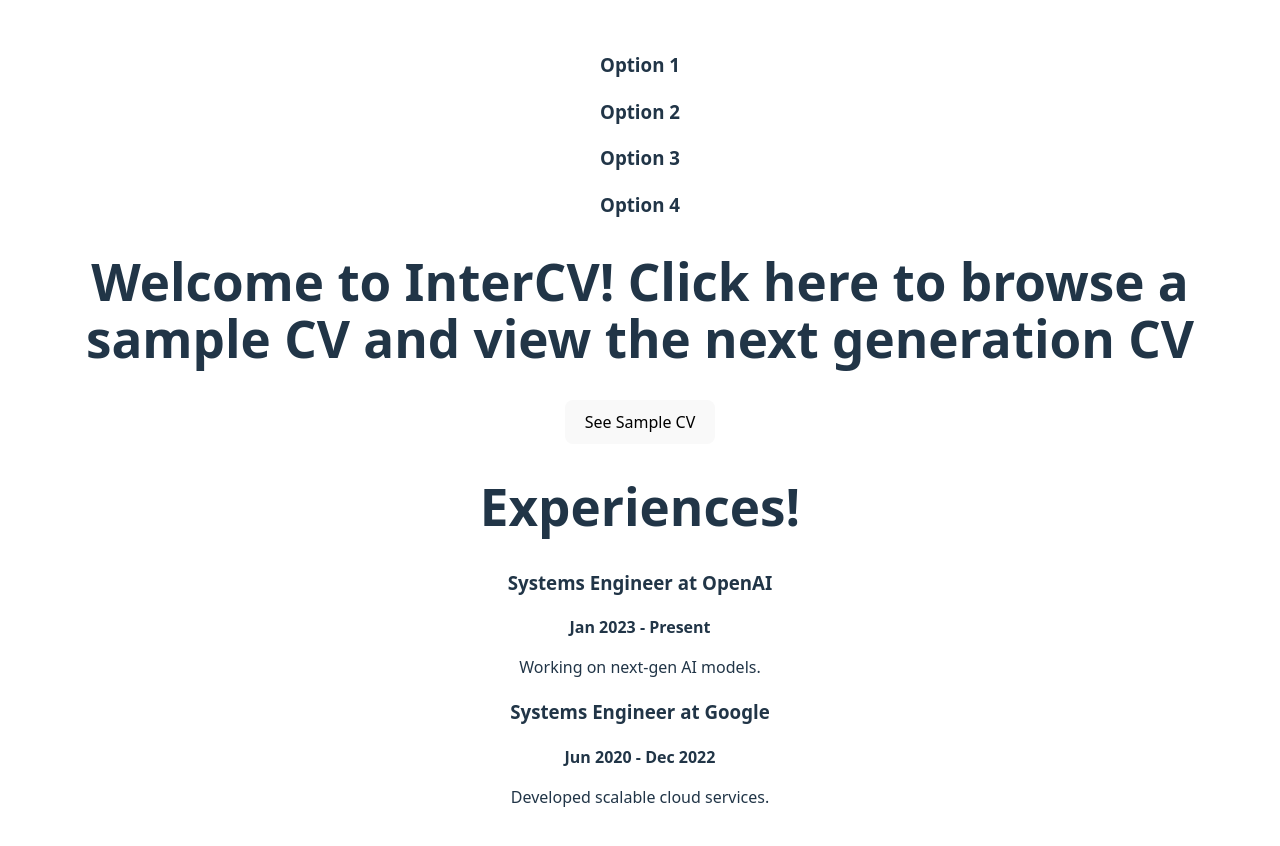
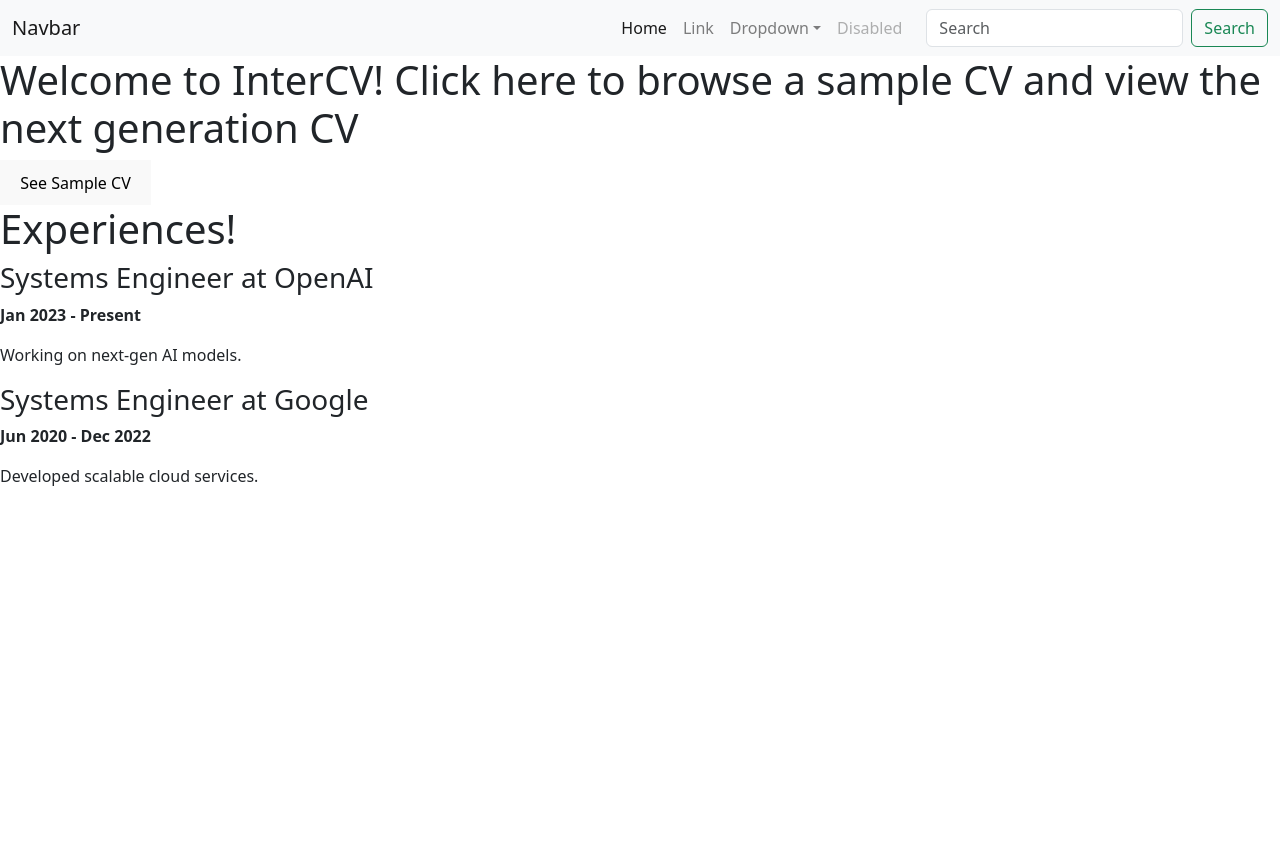
Before and after one commit to EricNorrwing/InterCV, a React (Vite) app in the folder intercv.client/: page / in a window 1280 px wide. Shown: the top 846 px of the page. After the commit the page ends 800 px from the top, so only its background shows below. Built offline with nearby package versions, Linux system fonts and the light colour scheme.

Commit message:
did some work on the navbar using bootstrap samples and the general app size to override react defaults in app.css

```diff
--- a/intercv.client/index.html
+++ b/intercv.client/index.html
@@ -1,6 +1,7 @@
 <!doctype html>
 <html lang="en">
   <head>
+    <link rel="stylesheet" href="https://cdn.jsdelivr.net/npm/bootstrap@4.0.0/dist/css/bootstrap.min.css" integrity="sha384-Gn5384xqQ1aoWXA+058RXPxPg6fy4IWvTNh0E263XmFcJlSAwiGgFAW/dAiS6JXm" crossorigin="anonymous">
     <meta charset="UTF-8" />
     <link rel="icon" type="image/svg+xml" href="/vite.svg" />
     <meta name="viewport" content="width=device-width, initial-scale=1.0" />
--- a/intercv.client/src/App.css
+++ b/intercv.client/src/App.css
@@ -1,11 +1,14 @@
-#root {
-    max-width: 1280px;
-    margin: 0 auto;
-    padding: 2rem;
-    text-align: center;
+html, body, #root {
+    height: 100%;
+    width: 100%;
+    margin: 0;
+    padding: 0;
 }
 
-th, td {
-    padding-left: 1rem;
-    padding-right: 1rem;
+body {
+    background-color: #f8f9fa; /* optional, light Bootstrap gray */
 }
+
+div {
+    box-sizing: border-box;
+}
--- a/intercv.client/src/App.tsx
+++ b/intercv.client/src/App.tsx
@@ -1,12 +1,15 @@
 import './App.css';
 import LandingPage from "./pages/landing/LandingPage.tsx";
 import ExperienceList from "./components/ExperienceList/ExperienceList.tsx";
+import 'bootstrap/dist/css/bootstrap.min.css';
+import {Header} from "./pages/landing/header/Header.tsx";
 
 
 function App() {
 
     return (
         <div>
+            <Header/>
             <LandingPage/>
             <h1>Experiences!</h1>
             <ExperienceList/>
--- a/intercv.client/src/pages/landing/LandingPage.tsx
+++ b/intercv.client/src/pages/landing/LandingPage.tsx
@@ -2,7 +2,7 @@
 export default function LandingPage() {
     return (
         <div>
-            <Header></Header>
+
            <h1> Welcome to InterCV! Click here to browse a sample CV and view the next generation CV</h1>
             <button> See Sample CV</button>
         </div>
--- a/intercv.client/src/pages/landing/header/Header.tsx
+++ b/intercv.client/src/pages/landing/header/Header.tsx
@@ -1,10 +1,69 @@
+import 'bootstrap/dist/css/bootstrap.min.css';
+import 'bootstrap/dist/js/bootstrap.bundle.min.js';
+
 export function Header() {
     return (
-        <div>
-            <h3>Option 1</h3>
-            <h3>Option 2</h3>
-            <h3>Option 3</h3>
-            <h3>Option 4</h3>
-        </div>
-    )
-};
+        <nav className="navbar navbar-expand-lg navbar-light bg-light">
+            <div className="container-fluid">
+                <a className="navbar-brand" href="#">Navbar</a>
+                <button
+                    className="navbar-toggler"
+                    type="button"
+                    data-bs-toggle="collapse"
+                    data-bs-target="#navbarSupportedContent"
+                    aria-controls="navbarSupportedContent"
+                    aria-expanded="false"
+                    aria-label="Toggle navigation"
+                >
+                    <span className="navbar-toggler-icon"></span>
+                </button>
+
+                <div className="collapse navbar-collapse" id="navbarSupportedContent">
+
+                    <ul className="navbar-nav ms-auto mb-2 mb-lg-0">
+                        <li className="nav-item">
+                            <a className="nav-link active" aria-current="page" href="#">Home</a>
+                        </li>
+                        <li className="nav-item">
+                            <a className="nav-link" href="#">Link</a>
+                        </li>
+                        <li className="nav-item dropdown">
+                            <a
+                                className="nav-link dropdown-toggle"
+                                href="#"
+                                id="navbarDropdown"
+                                role="button"
+                                data-bs-toggle="dropdown"
+                                aria-expanded="false"
+                            >
+                                Dropdown
+                            </a>
+                            <ul className="dropdown-menu" aria-labelledby="navbarDropdown">
+                                <li><a className="dropdown-item" href="#">Action</a></li>
+                                <li><a className="dropdown-item" href="#">Another action</a></li>
+                                <li><hr className="dropdown-divider" /></li>
+                                <li><a className="dropdown-item" href="#">Something else here</a></li>
+                            </ul>
+                        </li>
+                        <li className="nav-item">
+                            <a className="nav-link disabled" href="#">Disabled</a>
+                        </li>
+                    </ul>
+
+
+                    <form className="d-flex ms-lg-3 mt-2 mt-lg-0">
+                        <input
+                            className="form-control me-2"
+                            type="search"
+                            placeholder="Search"
+                            aria-label="Search"
+                        />
+                        <button className="btn btn-outline-success" type="submit">
+                            Search
+                        </button>
+                    </form>
+                </div>
+            </div>
+        </nav>
+    );
+}
```
Also changed, not shown: 12 other files (tests, documents, lock files or other folders).
